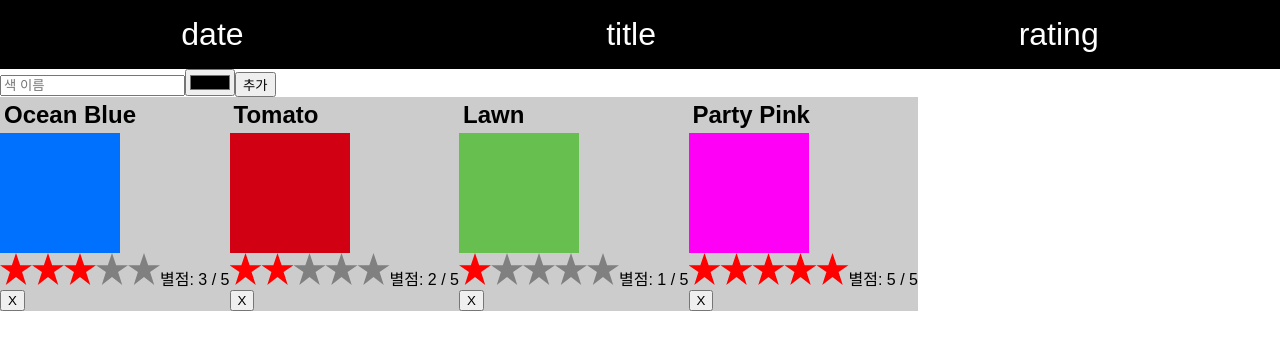
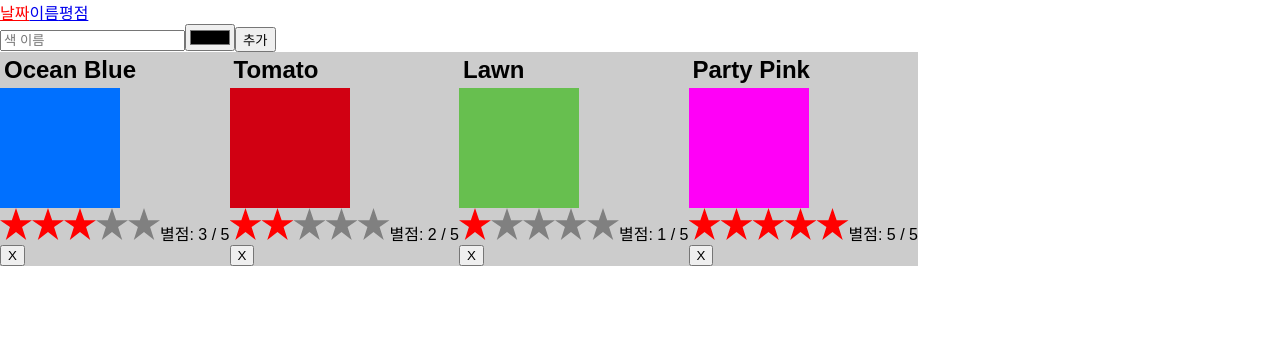
Before and after one commit to soldier4443/my-react-practices, a React (Create React App) app in the folder color-organizer/: page /#/ in a window 1280 px wide. Shown: the top 350 px of the page. Built offline with nearby package versions, Linux system fonts and the light colour scheme.

Commit message:
Change sorting mechanism of color-organizer using react router

```diff
--- a/color-organizer/src/App.js
+++ b/color-organizer/src/App.js
@@ -1,6 +1,7 @@
 import React from "react";
 import { Switch, Route } from "react-router-dom";
-import { NewColor, Menu, Colors, Color } from "./containers";
+import SortMenu from "./component/SortMenu";
+import { NewColor, Colors, Color } from "./containers";
 import "./App.css";
 
 const App = () => (
@@ -10,9 +11,12 @@ const App = () => (
       path="/"
       component={() => (
         <div className="app">
-          <Menu />
+          <Route component={SortMenu} />
           <NewColor />
-          <Colors />
+          <Switch>
+            <Route exact path="/" component={Colors} />
+            <Route path="/sort/:sort" component={Colors} />
+          </Switch>
         </div>
       )}
     />
--- a/color-organizer/src/component/SortMenu.js
+++ b/color-organizer/src/component/SortMenu.js
@@ -1,44 +1,21 @@
 import React from "react";
+import { NavLink } from 'react-router-dom';
 
-const options = {
-  date: "SORTED_BY_DATE",
-  title: "SORTED_BY_TITLE",
-  rating: "SORTED_BY_RATING"
-};
+const selectedStyle = {
+  color: "red"
+}
 
-const SortMenu = ({ sort, onSelect = f => f }) => (
-  <nav
-    className="menu"
-    style={{
-      display: "flex",
-      justifyContent: "space-around",
-      backgroundColor: "black"
-    }}
-  >
-    <h1 style={{ display: "none" }}>Sort Colors</h1>
-    {Object.keys(options).map((item, i) => (
-      <a
-        key={i}
-        href="#"
-        style={{
-          color: "white",
-          fontFamily: "Arial, sans-serif",
-          fontSize: "2em",
-          padding: ".5em",
-          textDecoration: "none"
-        }}
-        className={sort === options[item] ? "selected" : null}
-        onClick={e => {
-          e.preventDefault();
-          console.log("working!!", options[item]);
-          console.log(onSelect);
-          onSelect(options[item]);
-        }}
-      >
-        {item}
-      </a>
-    ))}
+const SortMenu = ({match}) =>
+  <nav className="menu">
+    <NavLink to="/" style={match.isExact && selectedStyle}>
+      날짜
+    </NavLink>
+    <NavLink to="/sort/title" activeStyle={selectedStyle}>
+      이름
+    </NavLink>
+    <NavLink to="/sort/rating" activeStyle={selectedStyle}>
+      평점
+    </NavLink>
   </nav>
-);
 
 export default SortMenu;
--- a/color-organizer/src/containers.js
+++ b/color-organizer/src/containers.js
@@ -1,10 +1,9 @@
 import { connect } from "react-redux";
 import AddColorForm from "./component/AddColorForm";
 import ColorList from "./component/ColorList";
-import SortMenu from "./component/SortMenu";
 import ColorDetails from "./component/ColorDetails";
-import { addColor, sortColors, rateColor, removeColor } from "./new/actions";
-import { sortFunction } from "./helpers/array-helpers";
+import { addColor, rateColor, removeColor } from "./new/actions";
+import { sortColors } from "./helpers/array-helpers";
 import { findById } from "./helpers/color-helper";
 
 export const NewColor = connect(
@@ -16,20 +15,10 @@ export const NewColor = connect(
   })
 )(AddColorForm)
 
-export const Menu = connect(
-  state => ({
-    sort: state.sort
-  }),
-  dispatch => ({
-    onSelect(sortBy) {
-      dispatch(sortColors(sortBy))
-    }
-  })
-)(SortMenu)
-
 export const Colors = connect(
-  state => ({
-    colors: [...state.colors].sort(sortFunction(state.sort))
+  // Extract colors from state, match from props.
+  ({colors}, {match}) => ({
+    colors: sortColors(colors, match.params.sort)
   }),
   dispatch => ({
     onRemove(id) {
--- a/color-organizer/src/helpers/array-helpers.js
+++ b/color-organizer/src/helpers/array-helpers.js
@@ -1,17 +1,27 @@
 const sortBy = (type, field) => {
   switch (type) {
-      case "date" :
-          return (a, b) => new Date(b[field]) - new Date(a[field]);
-      case "string" :
-          return (a, b) => (a[field] < b[field]) ? -1 : 1;
-      default:
-          return (a, b) => b[field] - a[field];
+    case "date":
+      return (a, b) => new Date(b[field]) - new Date(a[field]);
+    case "string":
+      return (a, b) => (a[field] < b[field] ? -1 : 1);
+    default:
+      return (a, b) => b[field] - a[field];
   }
-}
+};
 
 export const sortFunction = sort =>
-  (sort === "SORTED_BY_TITLE") ?
-      sortBy("string", "title") :
-      (sort === "SORTED_BY_RATING") ?
-          sortBy("number", "rating") :
-          sortBy("date", "timestamp")
+  sort === "SORTED_BY_TITLE"
+    ? sortBy("string", "title")
+    : sort === "SORTED_BY_RATING"
+      ? sortBy("number", "rating")
+      : sortBy("date", "timestamp");
+
+export const colorSortFunction = sort =>
+  sort === "title"
+    ? sortBy("string", "title")
+    : sort === "rating"
+      ? sortBy("number", "rating")
+      : sortBy("date", "timestamp");
+
+export const sortColors = (colors, sort) =>
+  colors.sort(colorSortFunction(sort))
--- a/color-organizer/src/new/store.js
+++ b/color-organizer/src/new/store.js
@@ -1,5 +1,5 @@
 import { createStore, combineReducers, applyMiddleware } from "redux";
-import { colors, sort } from "./reducers";
+import { colors } from "./reducers";
 import data from "../data/initialState.json";
 
 const logger = store => next => action => {
@@ -21,7 +21,7 @@ const saver = store => next => action => {
 
 const storeFactory = (initialState = data) =>
   applyMiddleware(logger, saver)(createStore)(
-    combineReducers({ colors, sort }),
+    combineReducers({ colors }),
     localStorage["redux-store"]
       ? JSON.parse(localStorage["redux-store"])
       : initialState
```
